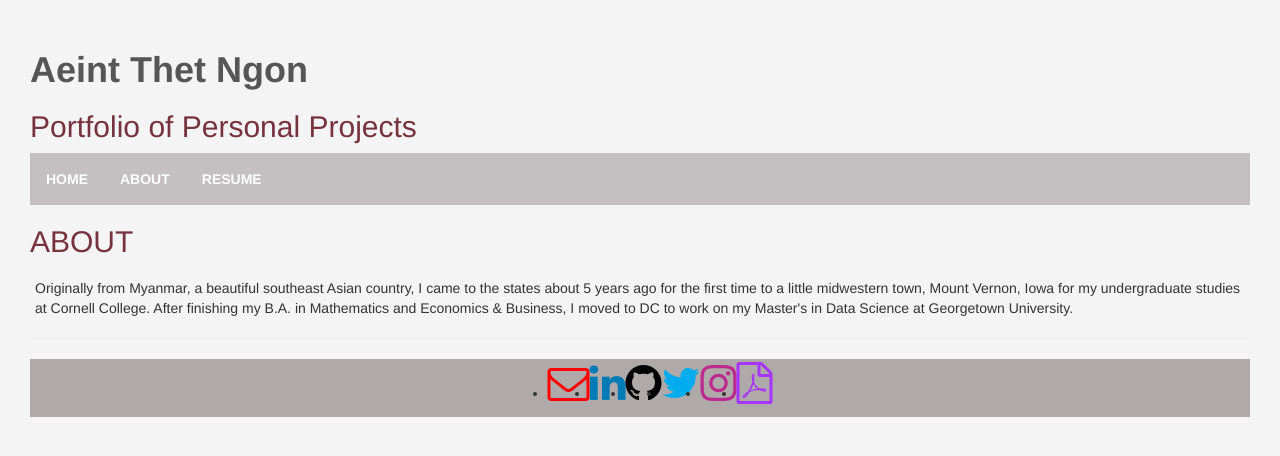
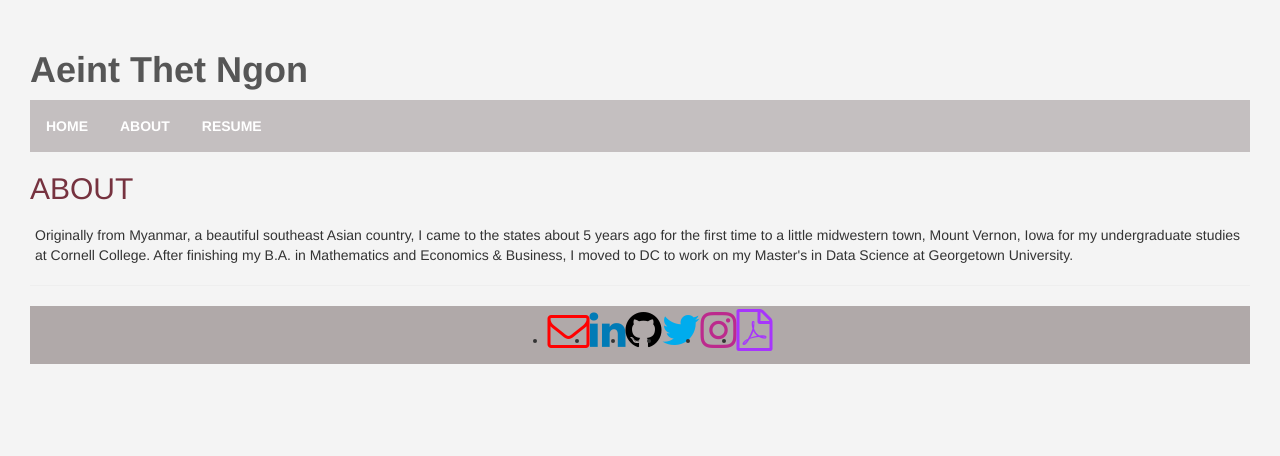
Before and after one commit to aeintngon/old-webpage, a Jekyll site: the page built from about.html, in a window 1280 px wide. Shown: the top 456 px of the page. Built offline with Jekyll 4.4.1, drawn with Linux system fonts in a browser that asks for light colours; nearby versions of some CDN libraries.

Commit message:
Update default.html

```diff
--- a/_layouts/default.html
+++ b/_layouts/default.html
@@ -13,7 +13,6 @@
 <body>
 
 <h1>Aeint Thet Ngon</h1>
-<h2>Portfolio of Personal Projects</h2>
 
 <hr id='top-line'>
 
```
